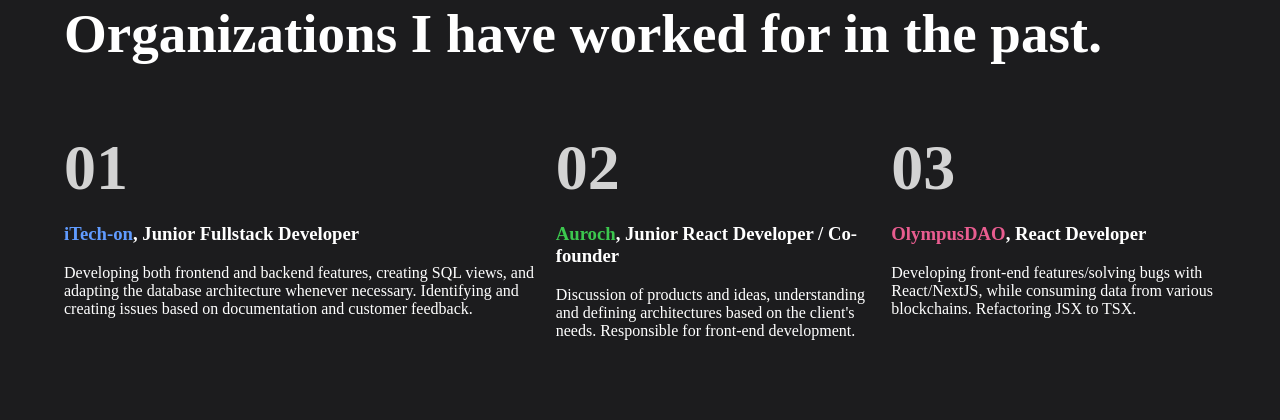
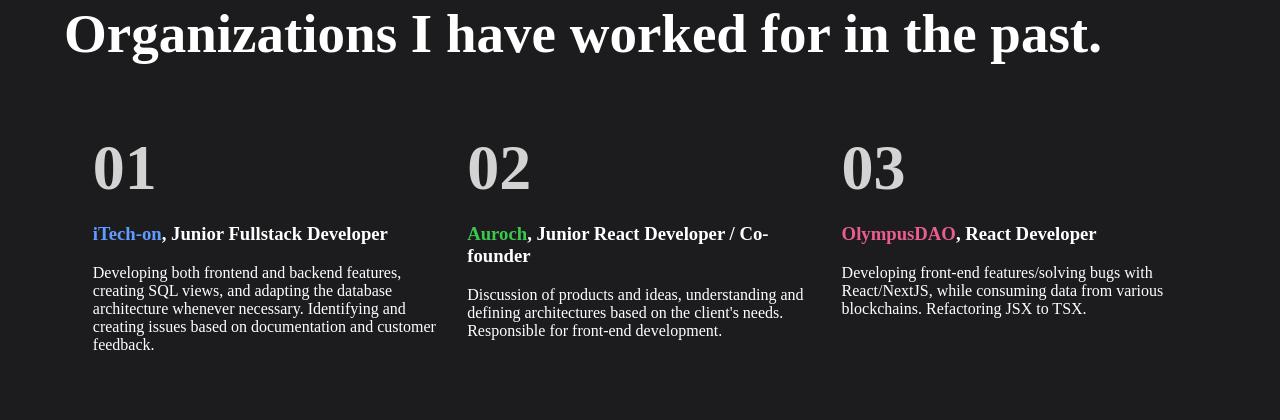
Before and after one commit to luisazevedo01/azevedoluis-website, a React (Create React App) app: page / in a window 1280 px wide. Shown: the part 840-1260 px from the top of the page. Built offline with nearby package versions, Linux system fonts and the light colour scheme.

Commit message:
FIX: work desc sizes

```diff
--- a/src/views/Home/Work/Work.styles.scss
+++ b/src/views/Home/Work/Work.styles.scss
@@ -20,6 +20,7 @@
     justify-content: space-evenly;
 
     span {
+      max-width: 30%;
       h1 {
         font-size: 3rem;
         margin: 0;
```
